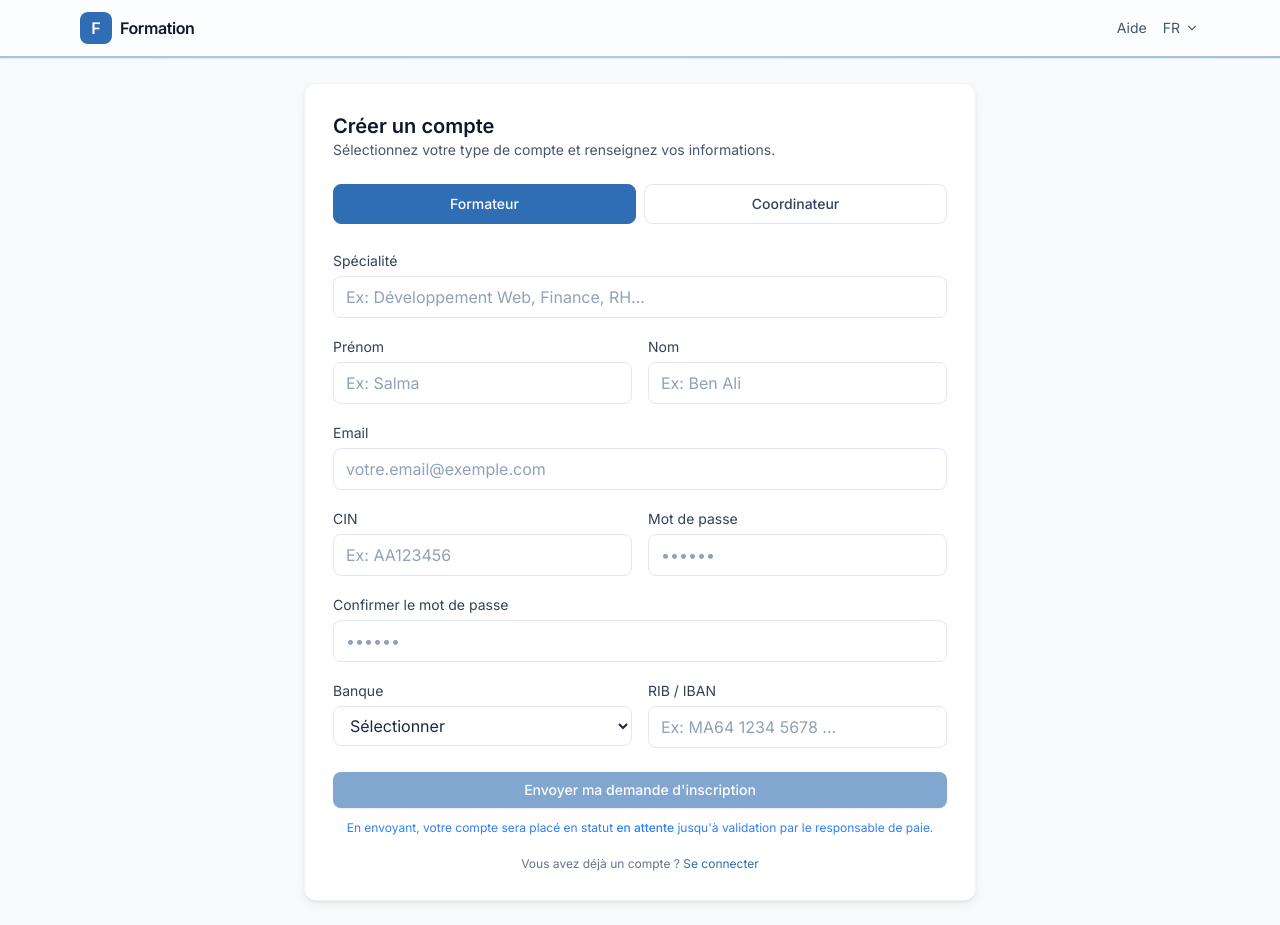
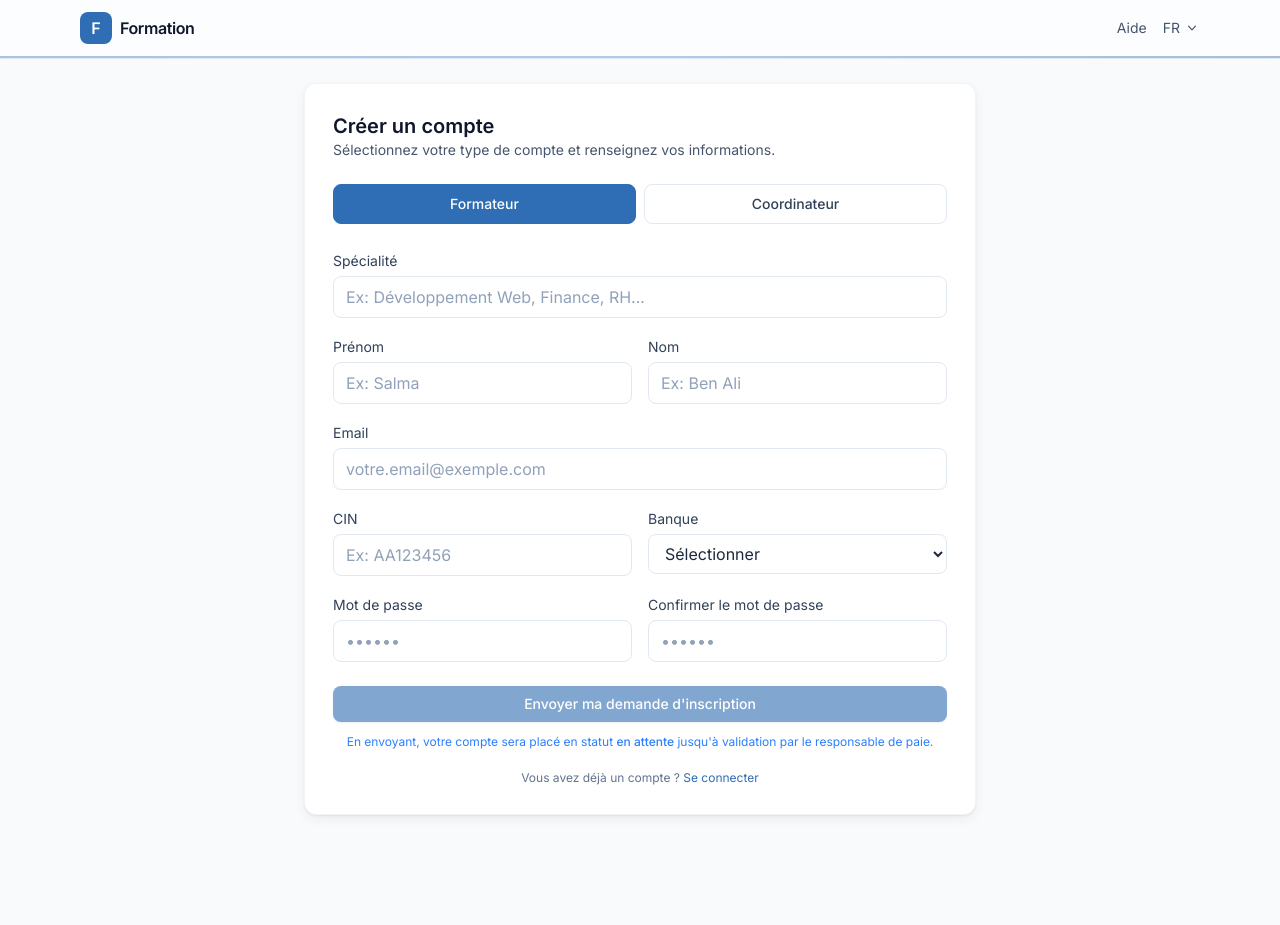
Before and after one commit to Rayen-ch-dev/systeme-gestion-paiement, a React (Vite) app in the folder frontend/: page /register in a window 1280 px wide. After the commit the page ends 839 px from the top, so only its background shows below. Built offline with nearby package versions, Linux system fonts and the light colour scheme.

Commit message:
fixing the register page

```diff
--- a/frontend/src/pages/RegisterPage.jsx
+++ b/frontend/src/pages/RegisterPage.jsx
@@ -1,5 +1,5 @@
 import React, { useEffect, useMemo, useState } from "react";
-import { emailRegex, ribRegex, cinRegex } from "../utils/data";
+import { emailRegex, cinRegex } from "../utils/data";
 import { auth } from "../api";
 import emailjs from "emailjs-com";
 
@@ -14,7 +14,6 @@ export default function RegisterPage() {
     password: "",
     confirmPassword: "",
     bank: "",
-    rib: "",
     fonction: "", // only for coordinateur
     specialite: "", // only for formateur
   });
@@ -30,7 +29,6 @@ export default function RegisterPage() {
     password: false,
     confirmPassword: false,
     bank: false,
-    rib: false,
     fonction: false,
     specialite: false,
   });
@@ -68,7 +66,6 @@ const banks = useMemo(() => [
     if (!data.confirmPassword) e.confirmPassword = "Confirmation requise";
     if (data.password && data.confirmPassword && data.password !== data.confirmPassword) e.confirmPassword = "Les mots de passe ne correspondent pas";
     if (!data.bank) e.bank = "Banque requise";
-    if (!ribRegex.test(data.rib)) e.rib = "RIB/IBAN invalide";
     if (role === "coordinateur" && !data.fonction.trim()) e.fonction = "Fonction requise";
     if (role === "formateur" && !data.specialite.trim()) e.specialite = "Spécialité requise";
     return e;
@@ -108,7 +105,6 @@ const banks = useMemo(() => [
         password: form.password,
         role: role, // "formateur" | "coordinateur"
         banque: form.bank,
-        rib: form.rib,
         specialite: form.specialite,
       };
       }else if(role === "coordinateur"){
@@ -120,7 +116,6 @@ const banks = useMemo(() => [
         password: form.password,
         role: role, // "formateur" | "coordinateur"
         banque: form.bank,
-        rib: form.rib,
         fonction: form.fonction,
       };}
 
@@ -206,25 +201,83 @@ const sendEmail = () => {
   }
 
  return (
+  submitted ? (
+    <div className="min-h-[calc(100vh-56px)] flex items-center justify-center p-6">
+      <div className="bg-white rounded-xl p-7 shadow-[var(--shadow-soft)] border border-slate-100 max-w-lg w-full text-center">
+        <div className="mx-auto mb-3 h-10 w-10 rounded-full bg-green-100 text-green-700 flex items-center justify-center">
+          <svg className="h-6 w-6" viewBox="0 0 24 24" fill="none" stroke="currentColor">
+            <path strokeLinecap="round" strokeLinejoin="round" strokeWidth="2" d="M5 13l4 4L19 7" />
+          </svg>
+        </div>
+
+        <h1 className="text-lg font-semibold text-slate-900">Inscription envoyée</h1>
+
+        <p className="mt-1 text-slate-600 text-sm">
+          Votre compte est en statut <span className="font-medium">en attente</span>. Une confirmation
+          vous a été envoyée par email. L'accès sera activé après approbation administrative.
+        </p>
+
+        <div className="mt-4">
+          <a
+            href="/"
+            className="inline-flex items-center justify-center rounded-md bg-brand-600 hover:bg-brand-700 text-white px-4 py-2 text-sm font-medium transition"
+          >
+            Retour à la connexion
+          </a>
+        </div>
+      </div>
+    </div>
+  ) : (
     <div className="min-h-[calc(100vh-56px)] flex items-center justify-center p-6">
       <div className="w-full max-w-2xl">
         <div className="bg-white rounded-xl p-7 shadow-[var(--shadow-soft)] border border-slate-100">
+
+          {/* Titre */}
           <div className="mb-6">
             <h1 className="text-xl font-semibold text-slate-900">Créer un compte</h1>
             <p className="text-sm text-slate-600">Sélectionnez votre type de compte et renseignez vos informations.</p>
           </div>
 
+          {/* Choix rôle */}
           <div className="mb-6 grid grid-cols-2 gap-2">
-            <button type="button" onClick={() => setRole("formateur")} className={`h-10 rounded-md border text-sm font-medium transition ${role === "formateur" ? "bg-brand-600 text-white border-brand-600" : "bg-white text-slate-700 border-slate-200 hover:bg-slate-50"}`}>Formateur</button>
-            <button type="button" onClick={() => setRole("coordinateur")} className={`h-10 rounded-md border text-sm font-medium transition ${role === "coordinateur" ? "bg-brand-600 text-white border-brand-600" : "bg-white text-slate-700 border-slate-200 hover:bg-slate-50"}`}>Coordinateur</button>
+            <button
+              type="button"
+              onClick={() => setRole("formateur")}
+              className={`h-10 rounded-md border text-sm font-medium transition ${
+                role === "formateur"
+                  ? "bg-brand-600 text-white border-brand-600"
+                  : "bg-white text-slate-700 border-slate-200 hover:bg-slate-50"
+              }`}
+            >
+              Formateur
+            </button>
+
+            <button
+              type="button"
+              onClick={() => setRole("coordinateur")}
+              className={`h-10 rounded-md border text-sm font-medium transition ${
+                role === "coordinateur"
+                  ? "bg-brand-600 text-white border-brand-600"
+                  : "bg-white text-slate-700 border-slate-200 hover:bg-slate-50"
+              }`}
+            >
+              Coordinateur
+            </button>
           </div>
 
+          {/* Formulaire */}
           <form onSubmit={onSubmit} className="grid grid-cols-1 md:grid-cols-2 gap-4">
+
+            {/* Fonction / spécialité */}
             {role === "coordinateur" ? (
               <label className="block md:col-span-2">
                 <span className="text-sm text-slate-700">Fonction</span>
                 <input
-                  className={`mt-1 w-full rounded-md border px-3 py-2 text-slate-800 placeholder-slate-400 focus:outline-none focus:ring-2 ${(errors.fonction && (touched.fonction || submitAttempted)) ? "border-red-300 focus:ring-red-300" : "border-slate-200 focus:ring-brand-300"}`}
+                  className={`mt-1 w-full rounded-md border px-3 py-2 text-slate-800 placeholder-slate-400 focus:outline-none focus:ring-2 ${
+                    (errors.fonction && (touched.fonction || submitAttempted))
+                      ? "border-red-300 focus:ring-red-300"
+                      : "border-slate-200 focus:ring-brand-300"
+                  }`}
                   value={form.fonction}
                   onChange={onChange("fonction")}
                   onBlur={onBlur("fonction")}
@@ -238,7 +291,11 @@ const sendEmail = () => {
               <label className="block md:col-span-2">
                 <span className="text-sm text-slate-700">Spécialité</span>
                 <input
-                  className={`mt-1 w-full rounded-md border px-3 py-2 text-slate-800 placeholder-slate-400 focus:outline-none focus:ring-2 ${(errors.specialite && (touched.specialite || submitAttempted)) ? "border-red-300 focus:ring-red-300" : "border-slate-200 focus:ring-brand-300"}`}
+                  className={`mt-1 w-full rounded-md border px-3 py-2 text-slate-800 placeholder-slate-400 focus:outline-none focus:ring-2 ${
+                    (errors.specialite && (touched.specialite || submitAttempted))
+                      ? "border-red-300 focus:ring-red-300"
+                      : "border-slate-200 focus:ring-brand-300"
+                  }`}
                   value={form.specialite}
                   onChange={onChange("specialite")}
                   onBlur={onBlur("specialite")}
@@ -249,74 +306,193 @@ const sendEmail = () => {
                 ) : null}
               </label>
             )}
+
+            {/* Prénom */}
             <label className="block">
               <span className="text-sm text-slate-700">Prénom</span>
-              <input className={`mt-1 w-full rounded-md border px-3 py-2 text-slate-800 placeholder-slate-400 focus:outline-none focus:ring-2 ${(errors.firstName && (touched.firstName || submitAttempted)) ? "border-red-300 focus:ring-red-300" : "border-slate-200 focus:ring-brand-300"}`} value={form.firstName} onChange={onChange("firstName")} onBlur={onBlur("firstName")} placeholder="Ex: Salma" />
-              {(errors.firstName && (touched.firstName || submitAttempted)) ? <span className="text-xs text-red-600">{errors.firstName}</span> : null}
+              <input
+                className={`mt-1 w-full rounded-md border px-3 py-2 text-slate-800 placeholder-slate-400 focus:outline-none focus:ring-2 ${
+                  (errors.firstName && (touched.firstName || submitAttempted))
+                    ? "border-red-300 focus:ring-red-300"
+                    : "border-slate-200 focus:ring-brand-300"
+                }`}
+                value={form.firstName}
+                onChange={onChange("firstName")}
+                onBlur={onBlur("firstName")}
+                placeholder="Ex: Salma"
+              />
+              {(errors.firstName && (touched.firstName || submitAttempted)) ? (
+                <span className="text-xs text-red-600">{errors.firstName}</span>
+              ) : null}
             </label>
+
+            {/* Nom */}
             <label className="block">
               <span className="text-sm text-slate-700">Nom</span>
-              <input className={`mt-1 w-full rounded-md border px-3 py-2 text-slate-800 placeholder-slate-400 focus:outline-none focus:ring-2 ${(errors.lastName && (touched.lastName || submitAttempted)) ? "border-red-300 focus:ring-red-300" : "border-slate-200 focus:ring-brand-300"}`} value={form.lastName} onChange={onChange("lastName")} onBlur={onBlur("lastName")} placeholder="Ex: Ben Ali" />
-              {(errors.lastName && (touched.lastName || submitAttempted)) ? <span className="text-xs text-red-600">{errors.lastName}</span> : null}
+              <input
+                className={`mt-1 w-full rounded-md border px-3 py-2 text-slate-800 placeholder-slate-400 focus:outline-none focus:ring-2 ${
+                  (errors.lastName && (touched.lastName || submitAttempted))
+                    ? "border-red-300 focus:ring-red-300"
+                    : "border-slate-200 focus:ring-brand-300"
+                }`}
+                value={form.lastName}
+                onChange={onChange("lastName")}
+                onBlur={onBlur("lastName")}
+                placeholder="Ex: Ben Ali"
+              />
+              {(errors.lastName && (touched.lastName || submitAttempted)) ? (
+                <span className="text-xs text-red-600">{errors.lastName}</span>
+              ) : null}
             </label>
 
+            {/* Email */}
             <label className="block md:col-span-2">
               <span className="text-sm text-slate-700">Email</span>
-              <input type="email" className={`mt-1 w-full rounded-md border px-3 py-2 text-slate-800 placeholder-slate-400 focus:outline-none focus:ring-2 ${(errors.email && (touched.email || submitAttempted)) ? "border-red-300 focus:ring-red-300" : "border-slate-200 focus:ring-brand-300"}`} value={form.email} onChange={onChange("email")} onBlur={onBlur("email")} placeholder="votre.email@exemple.com" />
-              {(dup.email && (touched.email || submitAttempted)) ? <span className="text-xs text-amber-600">Cet email existe déjà</span> : ((errors.email && (touched.email || submitAttempted)) ? <span className="text-xs text-red-600">{errors.email}</span> : null)}
+              <input
+                type="email"
+                className={`mt-1 w-full rounded-md border px-3 py-2 text-slate-800 placeholder-slate-400 focus:outline-none focus:ring-2 ${
+                  (errors.email && (touched.email || submitAttempted))
+                    ? "border-red-300 focus:ring-red-300"
+                    : "border-slate-200 focus:ring-brand-300"
+                }`}
+                value={form.email}
+                onChange={onChange("email")}
+                onBlur={onBlur("email")}
+                placeholder="votre.email@exemple.com"
+              />
+              {(dup.email && (touched.email || submitAttempted)) ? (
+                <span className="text-xs text-amber-600">Cet email existe déjà</span>
+              ) : ((errors.email && (touched.email || submitAttempted)) ? (
+                <span className="text-xs text-red-600">{errors.email}</span>
+              ) : null)}
             </label>
 
+            {/* CIN + Banque (ligne groupée) */}
+            <div className="grid grid-cols-1 md:grid-cols-2 gap-4 md:col-span-2">
+
+              {/* CIN */}
               <label className="block">
                 <span className="text-sm text-slate-700">CIN</span>
-              <input className={`mt-1 w-full rounded-md border px-3 py-2 text-slate-800 placeholder-slate-400 focus:outline-none focus:ring-2 ${(errors.cin && (touched.cin || submitAttempted)) ? "border-red-300 focus:ring-red-300" : "border-slate-200 focus:ring-brand-300"}`} value={form.cin} onChange={onChange("cin")} onBlur={onBlur("cin")} placeholder="Ex: AA123456" />
-              {(dup.cin && (touched.cin || submitAttempted)) ? <span className="text-xs text-amber-600">Ce CIN existe déjà</span> : ((errors.cin && (touched.cin || submitAttempted)) ? <span className="text-xs text-red-600">{errors.cin}</span> : null)}
+                <input
+                  className={`mt-1 w-full rounded-md border px-3 py-2 text-slate-800 placeholder-slate-400 focus:outline-none focus:ring-2 ${
+                    (errors.cin && (touched.cin || submitAttempted))
+                      ? "border-red-300 focus:ring-red-300"
+                      : "border-slate-200 focus:ring-brand-300"
+                  }`}
+                  value={form.cin}
+                  onChange={onChange("cin")}
+                  onBlur={onBlur("cin")}
+                  placeholder="Ex: AA123456"
+                />
+                {(dup.cin && (touched.cin || submitAttempted)) ? (
+                  <span className="text-xs text-amber-600">Ce CIN existe déjà</span>
+                ) : ((errors.cin && (touched.cin || submitAttempted)) ? (
+                  <span className="text-xs text-red-600">{errors.cin}</span>
+                ) : null)}
               </label>
+
+              {/* Banque */}
+              <label className="block">
+                <span className="text-sm text-slate-700">Banque</span>
+                <select
+                  className={`mt-1 w-full rounded-md border px-3 py-2 bg-white text-slate-800 focus:outline-none focus:ring-2 ${
+                    (errors.bank && (touched.bank || submitAttempted))
+                      ? "border-red-300 focus:ring-red-300"
+                      : "border-slate-200 focus:ring-brand-300"
+                  }`}
+                  value={form.bank}
+                  onChange={onChange("bank")}
+                  onBlur={onBlur("bank")}
+                >
+                  <option value="">Sélectionner</option>
+                  {banks.map((b) => (
+                    <option key={b} value={b}>{b}</option>
+                  ))}
+                </select>
+                {(errors.bank && (touched.bank || submitAttempted)) ? (
+                  <span className="text-xs text-red-600">{errors.bank}</span>
+                ) : null}
+              </label>
+
+            </div>
+
+            {/* Mot de passe + Confirmation (ligne groupée) */}
+            <div className="grid grid-cols-1 md:grid-cols-2 gap-4 md:col-span-2">
+
+              {/* Mot de passe */}
               <label className="block">
                 <span className="text-sm text-slate-700">Mot de passe</span>
-              <input type="password" className={`mt-1 w-full rounded-md border px-3 py-2 text-slate-800 placeholder-slate-400 focus:outline-none focus:ring-2 ${(errors.password && (touched.password || submitAttempted)) ? "border-red-300 focus:ring-red-300" : "border-slate-200 focus:ring-brand-300"}`} value={form.password} onChange={onChange("password")} onBlur={onBlur("password")} placeholder="••••••" />
-              {(errors.password && (touched.password || submitAttempted)) ? <span className="text-xs text-red-600">{errors.password}</span> : null}
+                <input
+                  type="password"
+                  className={`mt-1 w-full rounded-md border px-3 py-2 text-slate-800 placeholder-slate-400 focus:outline-none focus:ring-2 ${
+                    (errors.password && (touched.password || submitAttempted))
+                      ? "border-red-300 focus:ring-red-300"
+                      : "border-slate-200 focus:ring-brand-300"
+                  }`}
+                  value={form.password}
+                  onChange={onChange("password")}
+                  onBlur={onBlur("password")}
+                  placeholder="••••••"
+                />
+                {(errors.password && (touched.password || submitAttempted)) ? (
+                  <span className="text-xs text-red-600">{errors.password}</span>
+                ) : null}
               </label>
 
-            <label className="block md:col-span-2">
+              {/* Confirmer */}
+              <label className="block">
                 <span className="text-sm text-slate-700">Confirmer le mot de passe</span>
-              <input type="password" className={`mt-1 w-full rounded-md border px-3 py-2 text-slate-800 placeholder-slate-400 focus:outline-none focus:ring-2 ${(errors.confirmPassword && (touched.confirmPassword || submitAttempted)) ? "border-red-300 focus:ring-red-300" : "border-slate-200 focus:ring-brand-300"}`} value={form.confirmPassword} onChange={onChange("confirmPassword")} onBlur={onBlur("confirmPassword")} placeholder="••••••" />
-              {(errors.confirmPassword && (touched.confirmPassword || submitAttempted)) ? <span className="text-xs text-red-600">{errors.confirmPassword}</span> : null}
+                <input
+                  type="password"
+                  className={`mt-1 w-full rounded-md border px-3 py-2 text-slate-800 placeholder-slate-400 focus:outline-none focus:ring-2 ${
+                    (errors.confirmPassword && (touched.confirmPassword || submitAttempted))
+                      ? "border-red-300 focus:ring-red-300"
+                      : "border-slate-200 focus:ring-brand-300"
+                  }`}
+                  value={form.confirmPassword}
+                  onChange={onChange("confirmPassword")}
+                  onBlur={onBlur("confirmPassword")}
+                  placeholder="••••••"
+                />
+                {(errors.confirmPassword && (touched.confirmPassword || submitAttempted)) ? (
+                  <span className="text-xs text-red-600">{errors.confirmPassword}</span>
+                ) : null}
               </label>
 
-            <label className="block">
-              <span className="text-sm text-slate-700">Banque</span>
-              <select className={`mt-1 w-full rounded-md border px-3 py-2 bg-white text-slate-800 focus:outline-none focus:ring-2 ${(errors.bank && (touched.bank || submitAttempted)) ? "border-red-300 focus:ring-red-300" : "border-slate-200 focus:ring-brand-300"}`} value={form.bank} onChange={onChange("bank")} onBlur={onBlur("bank")}>
-                <option value="">Sélectionner</option>
-                {banks.map((b) => <option key={b} value={b}>{b}</option>)}
-              </select>
-              {(errors.bank && (touched.bank || submitAttempted)) ? <span className="text-xs text-red-600">{errors.bank}</span> : null}
-            </label>
+            </div>
 
-            <label className="block">
-              <span className="text-sm text-slate-700">RIB / IBAN</span>
-              <input className={`mt-1 w-full rounded-md border px-3 py-2 text-slate-800 placeholder-slate-400 focus:outline-none focus:ring-2 ${(errors.rib && (touched.rib || submitAttempted)) ? "border-red-300 focus:ring-red-300" : "border-slate-200 focus:ring-brand-300"}`} value={form.rib} onChange={onChange("rib")} onBlur={onBlur("rib")} placeholder="Ex: MA64 1234 5678 ..." />
-              {(errors.rib && (touched.rib || submitAttempted)) ? <span className="text-xs text-red-600">{errors.rib}</span> : null}
-            </label>
-
+            {/* Bouton */}
             <div className="md:col-span-2 mt-2">
-              <button type="submit" disabled={!canSubmit || submitting} className="w-full inline-flex items-center justify-center gap-2 rounded-md bg-brand-600 hover:bg-brand-700 text-white px-4 py-2 text-sm font-medium shadow-sm disabled:opacity-60 focus:outline-none focus:ring-2 focus:ring-brand-400">
+              <button
+                type="submit"
+                disabled={!canSubmit || submitting}
+                className="w-full inline-flex items-center justify-center gap-2 rounded-md bg-brand-600 hover:bg-brand-700 text-white px-4 py-2 text-sm font-medium shadow-sm disabled:opacity-60 focus:outline-none focus:ring-2 focus:ring-brand-400"
+              >
                 {submitting ? (
-                  <svg className="animate-spin h-4 w-4 text-white" viewBox="0 0 24 24"><circle className="opacity-25" cx="12" cy="12" r="10" stroke="currentColor" strokeWidth="4" fill="none" /><path className="opacity-75" fill="currentColor" d="M4 12a8 8 0 018-8v8z" /></svg>
+                  <svg className="animate-spin h-4 w-4 text-white" viewBox="0 0 24 24">
+                    <circle className="opacity-25" cx="12" cy="12" r="10" stroke="currentColor" strokeWidth="4" fill="none" />
+                    <path className="opacity-75" fill="currentColor" d="M4 12a8 8 0 018-8v8z" />
+                  </svg>
                 ) : null}
                 Envoyer ma demande d'inscription
               </button>
+
               <div className="mt-3 text-xs text-blue-500 text-center">
                 En envoyant, votre compte sera placé en statut <span className="font-medium">en attente</span> jusqu'à validation par le responsable de paie.
               </div>
             </div>
+
           </form>
 
+          {/* Déjà inscrit */}
           <div className="mt-5 text-xs text-slate-500 text-center">
-            Vous avez déjà un compte ? <a className="text-brand-600 hover:text-brand-700" href="/">Se connecter</a>
+            Vous avez déjà un compte ?{" "}
+            <a className="text-brand-600 hover:text-brand-700" href="/">Se connecter</a>
+          </div>
+
         </div>
       </div>
     </div>
-    </div>
+  )
 );
-
 }
```
Also changed, not shown: 1 other file (tests, documents, lock files or other folders). Lines whose indentation alone changed are shown as unchanged.
